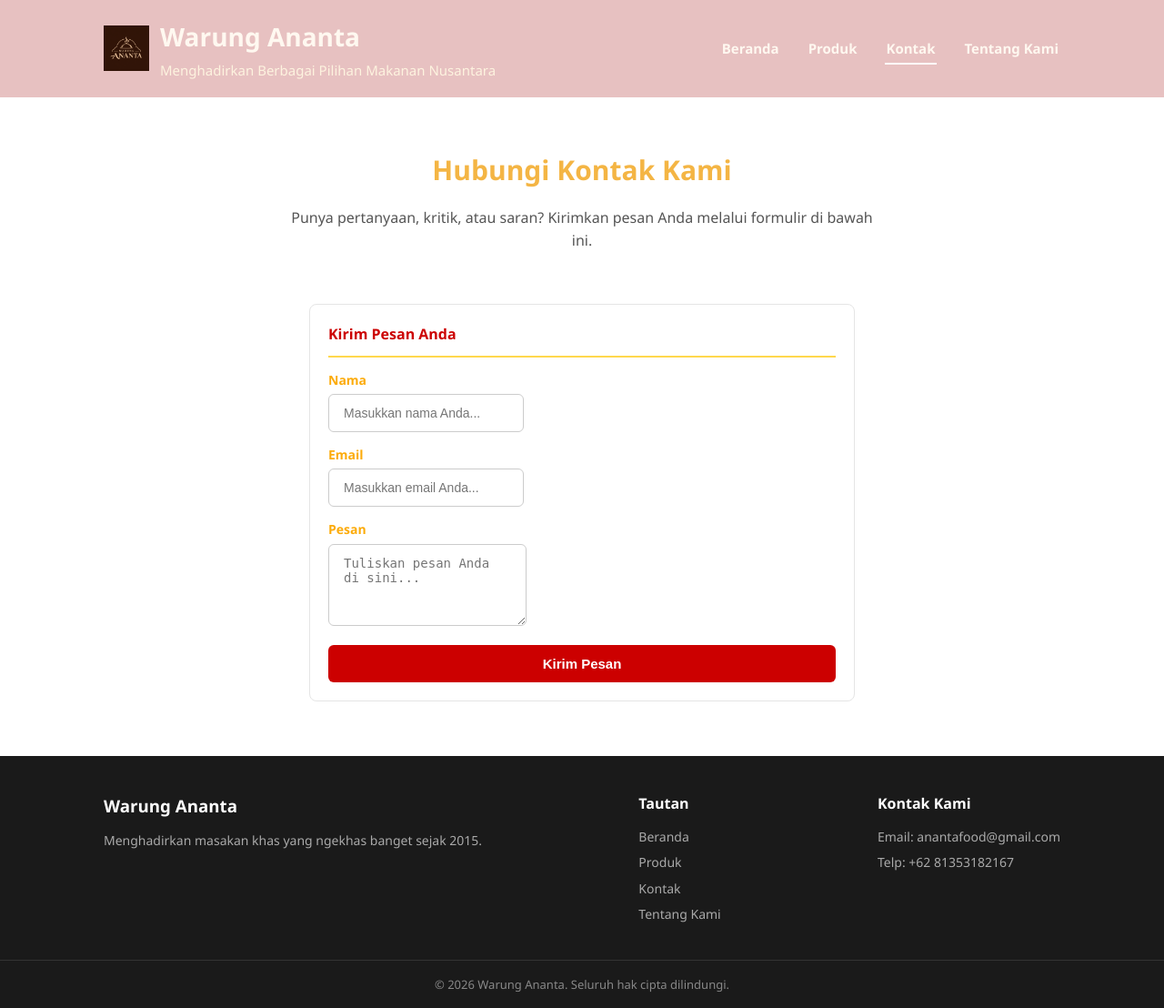
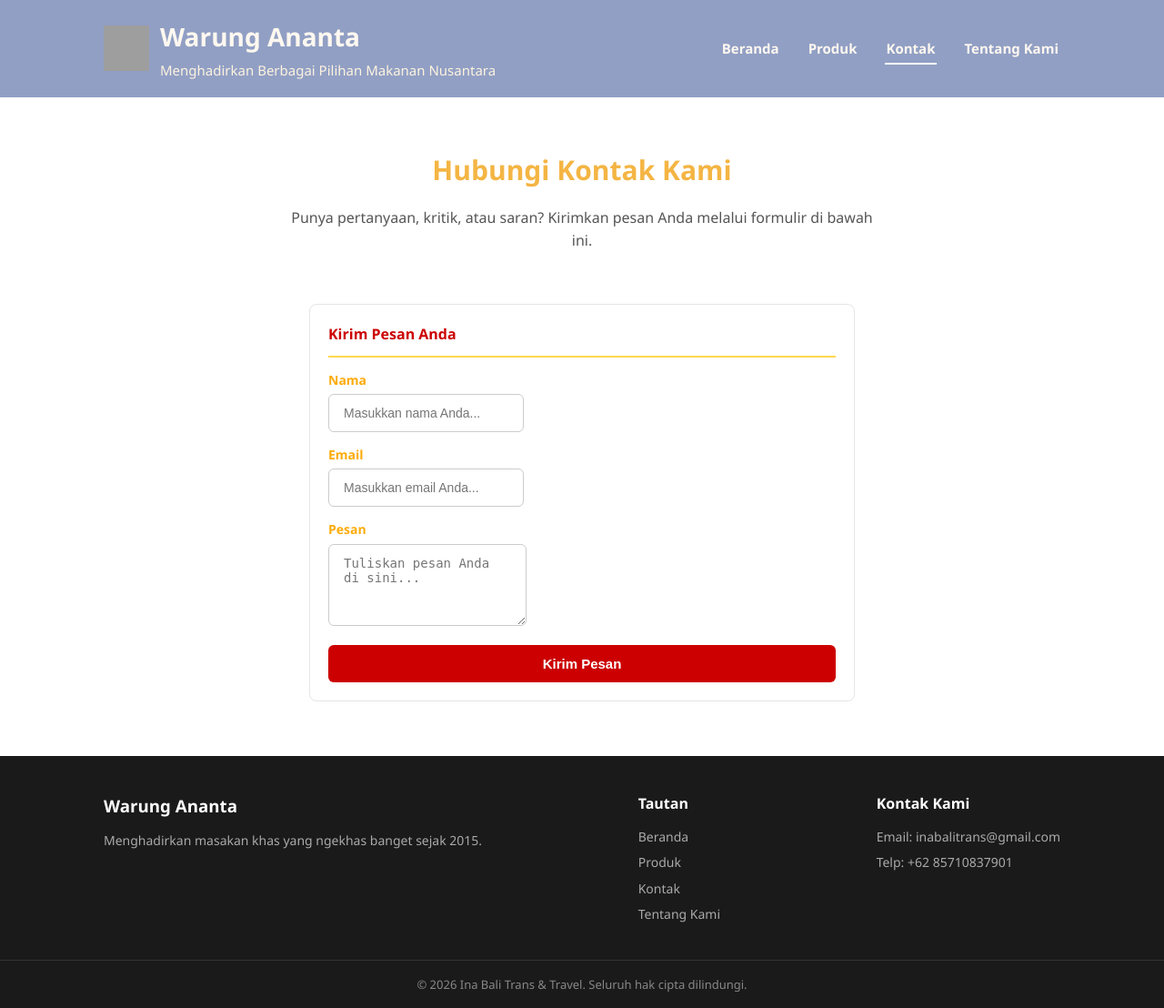
Before and after one commit to ceyya-hub/web, a PHP site: page /kontak.html in a window 1280 px wide. Shown: the whole page at 91% size. Run offline with PHP 8.4, Linux system fonts and the light colour scheme; grey boxes are pictures that could not be loaded.

Commit message:
Menyimpan perubahan lokal

```diff
--- a/home.html
+++ b/home.html
@@ -107,12 +107,12 @@
         </div>
         <div class="footer-contact" id="kontak">
           <h4>Kontak Kami</h4>
-          <p>Email: anantafood@gmail.com</p>
-          <p>Telp: 081353182167</p>
+          <p>Email: inabalitrans@gmail.com</p>
+          <p>Telp: 085710837901</p>
         </div>
       </div>
       <p class="copyright">
-        &copy; 2026 Warung Ananta. Seluruh hak cipta dilindungi.
+        &copy; 2026 Ina Bali Trans & Travel. Seluruh hak cipta dilindungi.
       </p>
     </footer>
     <script src="script.js"></script>
--- a/kontak.html
+++ b/kontak.html
@@ -3,7 +3,8 @@
 <head>
   <meta charset="UTF-8">
   <meta name="viewport" content="width=device-width, initial-scale=1.0">
-  <title>Warung Ananta - Kontak Kami</title>
+  <title>
+    - Kontak Kami</title>
   <link rel="stylesheet" href="style.css">
 </head>
 <body>
@@ -76,11 +77,11 @@
       </div>
       <div class="footer-contact" id="kontak">
         <h4>Kontak Kami</h4>
-        <p>Email: anantafood@gmail.com</p>
-        <p>Telp: +62 81353182167</p>
+        <p>Email: inabalitrans@gmail.com</p>
+        <p>Telp: +62 85710837901</p>
       </div>
     </div>
-    <p class="copyright">&copy; 2026 Warung Ananta. Seluruh hak cipta dilindungi.</p>
+    <p class="copyright">&copy; 2026 Ina Bali Trans & Travel. Seluruh hak cipta dilindungi.</p>
   </footer>
 
     <script src="script.js"></script>
--- a/script.js
+++ b/script.js
@@ -4,7 +4,7 @@ function sapa() {
   if (!target) return;
   const jam = new Date().getHours();
   const salam = jam < 11 ? "Selamat pagi" : jam < 15 ? "Selamat siang" : jam < 18 ? "Selamat sore" : "Selamat malam";
-  target.textContent = `${salam}, Welcome to INA BALI TRANS & TRAVEL! Let's make every journey memorable!`;
+  target.textContent = `${salam}, Welcome to INA BALI TRANS & TRAVEL!`;
 }
 
 const keranjang = new Map();
--- a/style.css
+++ b/style.css
@@ -34,7 +34,7 @@ ul {
 
 /* ===== HEADER (dipakai di semua halaman) ===== */
 .main-header {
-  background-color: #e7c1c1;
+  background-color: #919fc4;
   color: #FFF8F0;
   padding: 18px 0;
 }
```
Also changed, not shown: asset/Logo.png (deleted).
